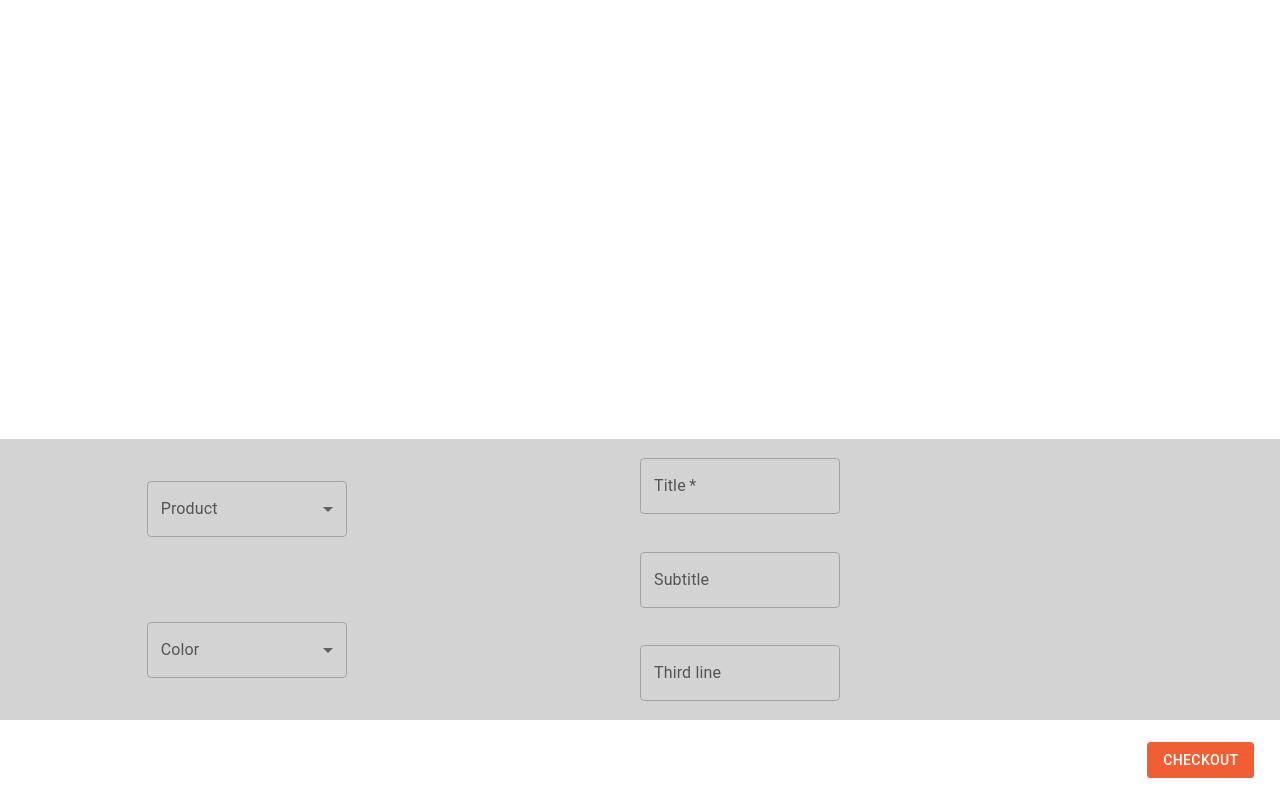
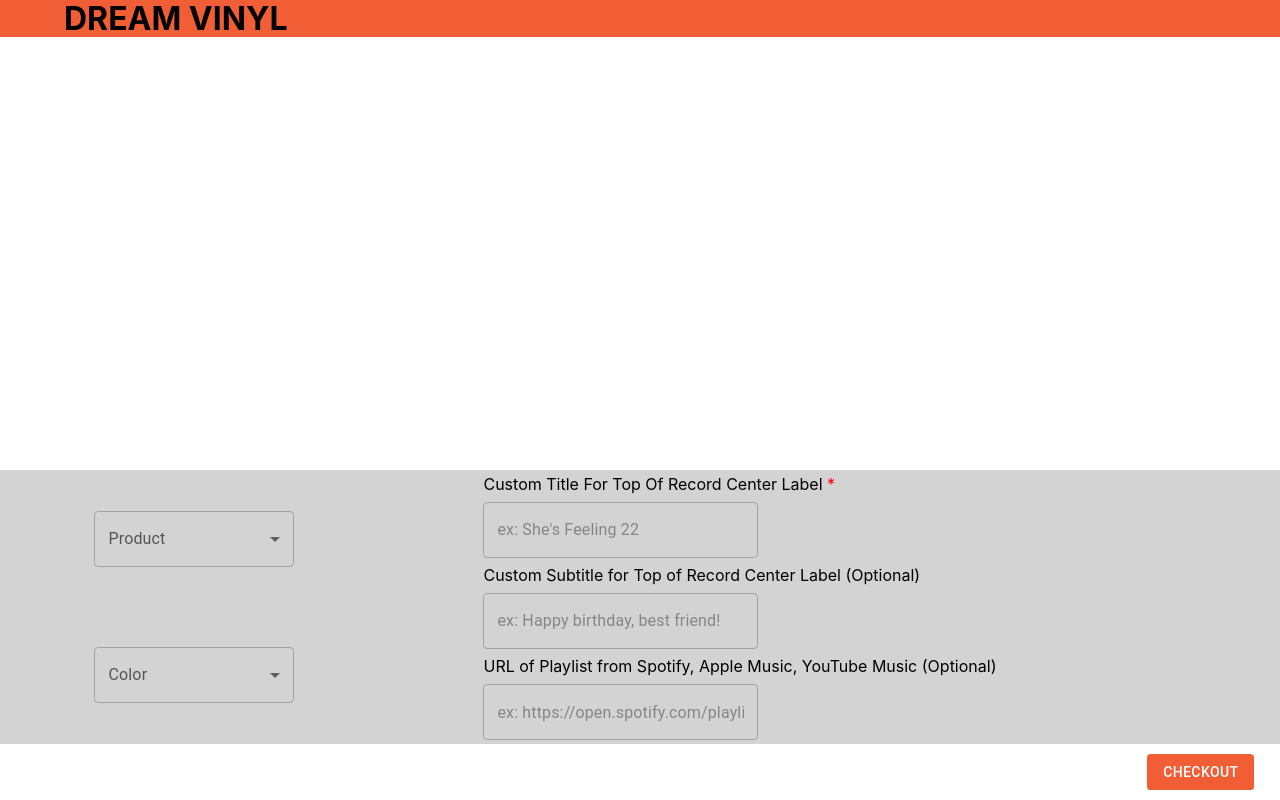
Before and after one commit to TrevorGuo/vinylstudio, a React (Create React App) app: page / in a window 1280 px wide. Built offline with nearby package versions, Linux system fonts and the light colour scheme.

Commit message:
Added Title. Added square frame.

```diff
--- a/src/App.css
+++ b/src/App.css
@@ -17,11 +17,24 @@
   align-items: center;
 }
 
+.title-container {
+  display: flex;
+  justify-content: flex-start;
+  align-items: center;
+  text-align: justify;
+  height: 5vh;
+  width: 100%;
+  padding: 0px 5vw;
+  font-size: xx-large;
+  font-weight: bold;
+  background-color: #f15e35;
+}
+
 .design-container {
   display: flex;
   flex-direction: column;
   align-items: flex-start;
-  height: 90vh;
+  height: 93vh;
   width: 100%;
 }
 
@@ -47,6 +60,20 @@
   content: '';
   float: left;
   padding-top: 50%;
+}
+
+.onetoone-box {
+  position: relative;
+  width: 30%;
+  display: flex;
+  justify-content: center;
+  align-items: center;
+}
+
+.onetoone-box:before {
+  content: '';
+  float: left;
+  padding-top: 100%;
 }
 
 .preview-content {
@@ -94,7 +121,7 @@
   display: flex;
   justify-content: flex-end;
   align-items: center;
-  height: 10vh;
+  height: 7vh;
   width: 100%;
 }
 
@@ -125,6 +152,29 @@
   z-index: -1;
 }
 
+.vinyl-square {
+  position: absolute;
+  top: 50%;
+  left: 50%;
+  transform: translate(-50%, -50%);
+  border-radius: 50%;
+  width: 90%;
+  height: 90%;
+  z-index: -1;
+}
+
+.center-square {
+  position: absolute;
+  top: 50%;
+  left: 50%;
+  transform: translate(-50%, -50%);
+  border-radius: 50%;
+  background-color: black;
+  width: 30%;
+  height: 30%;
+  z-index: -1;
+}
+
 .text {
   transform: translate(0, 2vh);
   text-align: center;
--- a/src/components/Design.js
+++ b/src/components/Design.js
@@ -16,6 +16,11 @@ export default function Design() {
 
     return(
         <div className='design-container'>
+            <div className='title-container'>
+                <div>
+                    DREAM VINYL
+                </div>
+            </div>
             <div className='preview-container'>
                 <Preview
                     hasFrame={hasFrame}
--- a/src/components/ImageUpload.js
+++ b/src/components/ImageUpload.js
@@ -26,7 +26,9 @@ export default function ImageUpload(props) {
                         onClick={onImageUpload}
                         variant='filled'
                         sx={{
-                            color: '#f15e35'
+                            color: '#f15e35',
+                            backgroundColor: 'white',
+                            border: '1px #f15e35 solid'
                         }}
                     >
                         Upload Image
--- a/src/components/Preview.js
+++ b/src/components/Preview.js
@@ -22,6 +22,7 @@ export default function Preview(props) {
     }
 
     return(
+        hasJacket ?
         <Box
             className='twotoone-box'
             sx={hasFrame && {border: '15px black solid'}}
@@ -49,5 +50,23 @@ export default function Preview(props) {
             </div>}
             {/* Make a vinyl component that takes in the text as props */}
         </Box>
+        :
+        <Box
+            className='onetoone-box'
+            sx={hasFrame && {border: '15px black solid'}}
+        >
+            <div className='vinyl-square'
+                style={{backgroundColor: colors[color]}}/>
+            {color !== '' &&
+                <div className='center-square'>
+                    <div className='text'>
+                        {title}<br/>
+                        <br/>
+                        {subtitle}<br/>
+                        {third}<br/>
+                    </div>
+                </div>
+            }
+        </Box>
     );
 }
--- a/src/components/VinylText.js
+++ b/src/components/VinylText.js
@@ -11,38 +11,41 @@ export default function VinylText(props) {
 
     return(
         <div className='options-subcontainer'>
+            <span>Custom Title For Top Of Record Center Label <span style={{color: 'red'}}>*</span></span>
             <TextField
                 required
-                label='Title'
                 value={title}
+                placeholder="ex: She's Feeling 22"
                 onChange={event => {
                     setTitle(event.target.value);
                 }}
                 sx={{
                     overflow: 'visible',
-                    width: 200,
+                    width: 275,
                 }}
             />
+            Custom Subtitle for Top of Record Center Label (Optional)
             <TextField
-                label='Subtitle'
                 value={subtitle}
+                placeholder="ex: Happy birthday, best friend!"
                 onChange={event => {
                     setSubtitle(event.target.value);
                 }}
                 sx={{
                     overflow: 'visible',
-                    width: 200,
+                    width: 275,
                 }}
             />
+            URL of Playlist from Spotify, Apple Music, YouTube Music (Optional)
             <TextField
-                label='Third line'
                 value={third}
+                placeholder="ex: https://open.spotify.com/playlist/"
                 onChange={event => {
                     setThird(event.target.value);
                 }}
                 sx={{
                     overflow: 'visible',
-                    width: 200,
+                    width: 275,
                 }}
             />
         </div>
```
